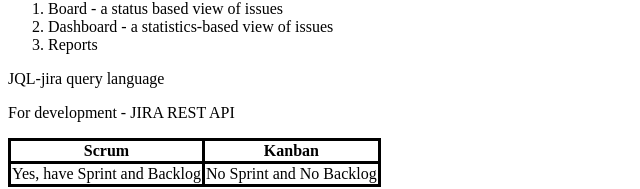
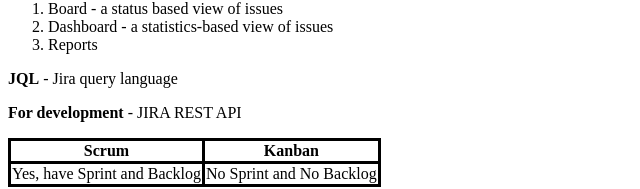
Before and after one commit to anilsyamanthakam/technologies, a plain HTML site: page jira.html in a window 1280 px wide. Shown: the part 252-441 px from the top of the page, without its empty margins (0-640 px from the left). Drawn offline with Linux system fonts and the light colour scheme.

Commit message:
Update jira.html

```diff
--- a/jira.html
+++ b/jira.html
@@ -20,8 +20,8 @@
     <li>Reports</li>
   </ol>
 </p>
-<p>JQL-jira query language</p>
-<p>For development - JIRA REST API</p>
+<p><b>JQL</b> - Jira query language</p>
+<p><b>For development</b> - JIRA REST API</p>
 <p>
   <table cellspacing="3" bgcolor="#000000">
     <tr bgcolor="#ffffff">
```
